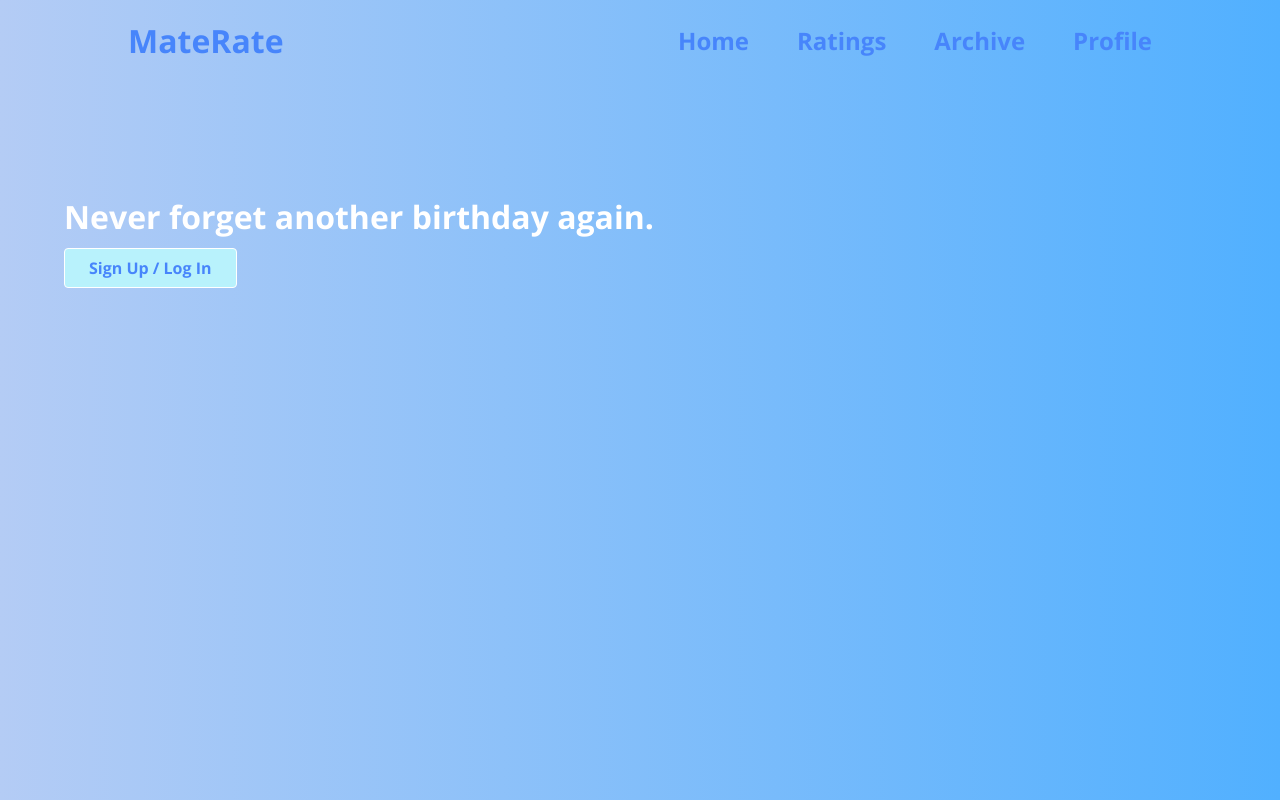
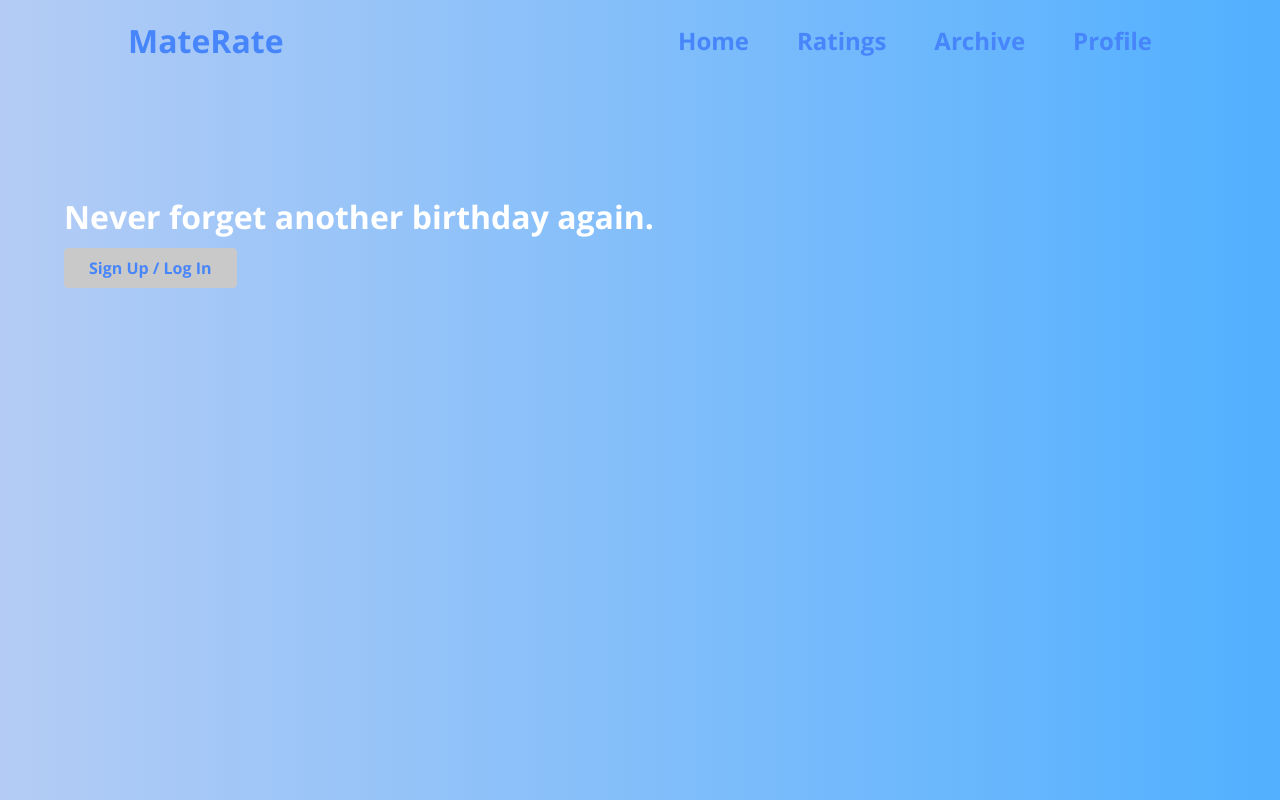
Before and after one commit to EvanDyce/stormhacks-2023, a React (Create React App) app in the folder stormhacks-react/: page / in a window 1280 px wide. In both pictures the pointer is over the button "Sign Up / Log In". Built offline with nearby package versions, Linux system fonts and the light colour scheme.

Commit message:
change button thing

```diff
--- a/stormhacks-react/src/pages/HomePage.module.css
+++ b/stormhacks-react/src/pages/HomePage.module.css
@@ -26,5 +26,6 @@
 
 .actions button:hover,
 .actions button:active {
-  background-color: #b8f2fc;
+  background-color: #c9c9c9;
+  border: 1px solid #c9c9c9;
 }
```
